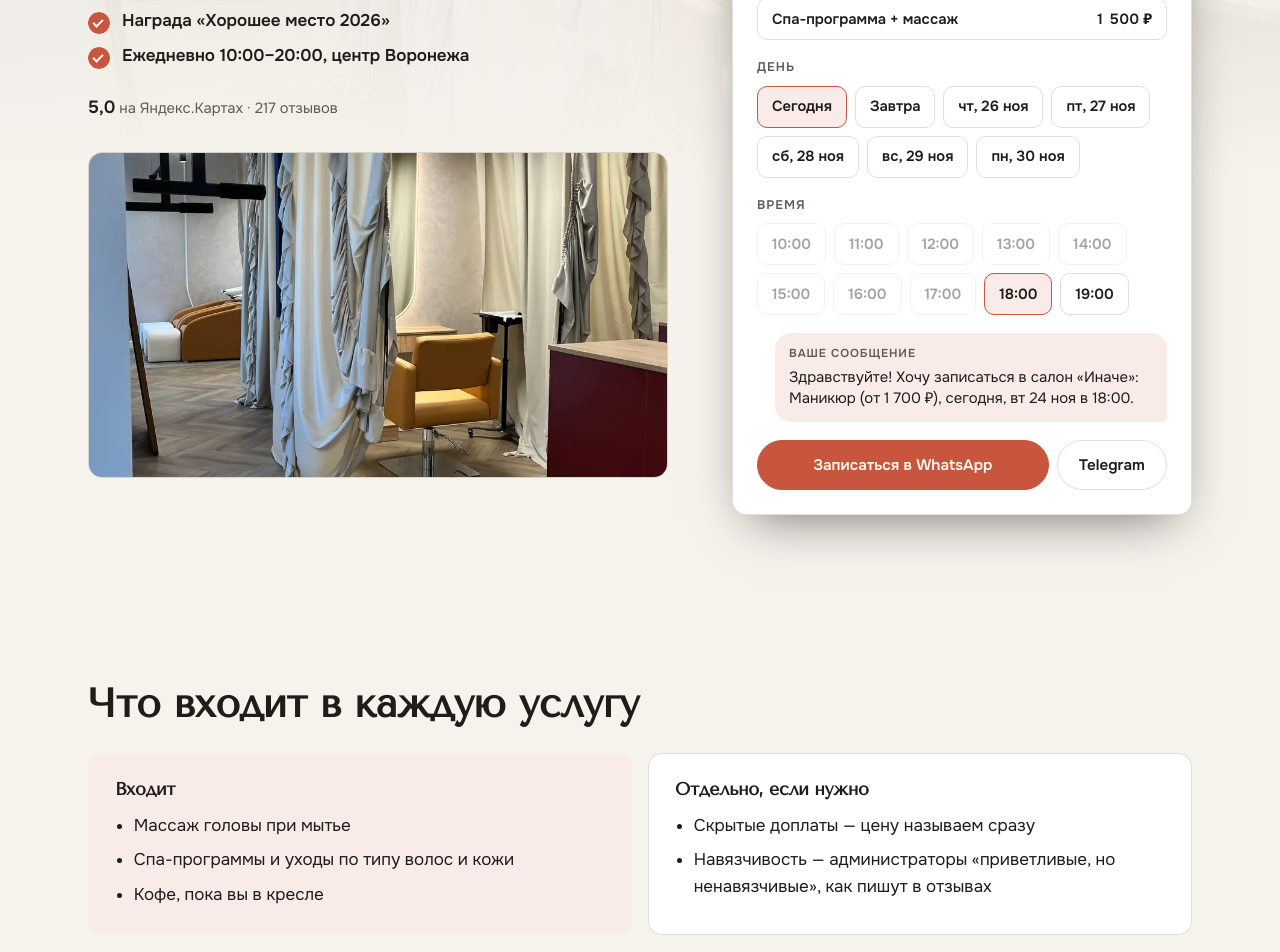
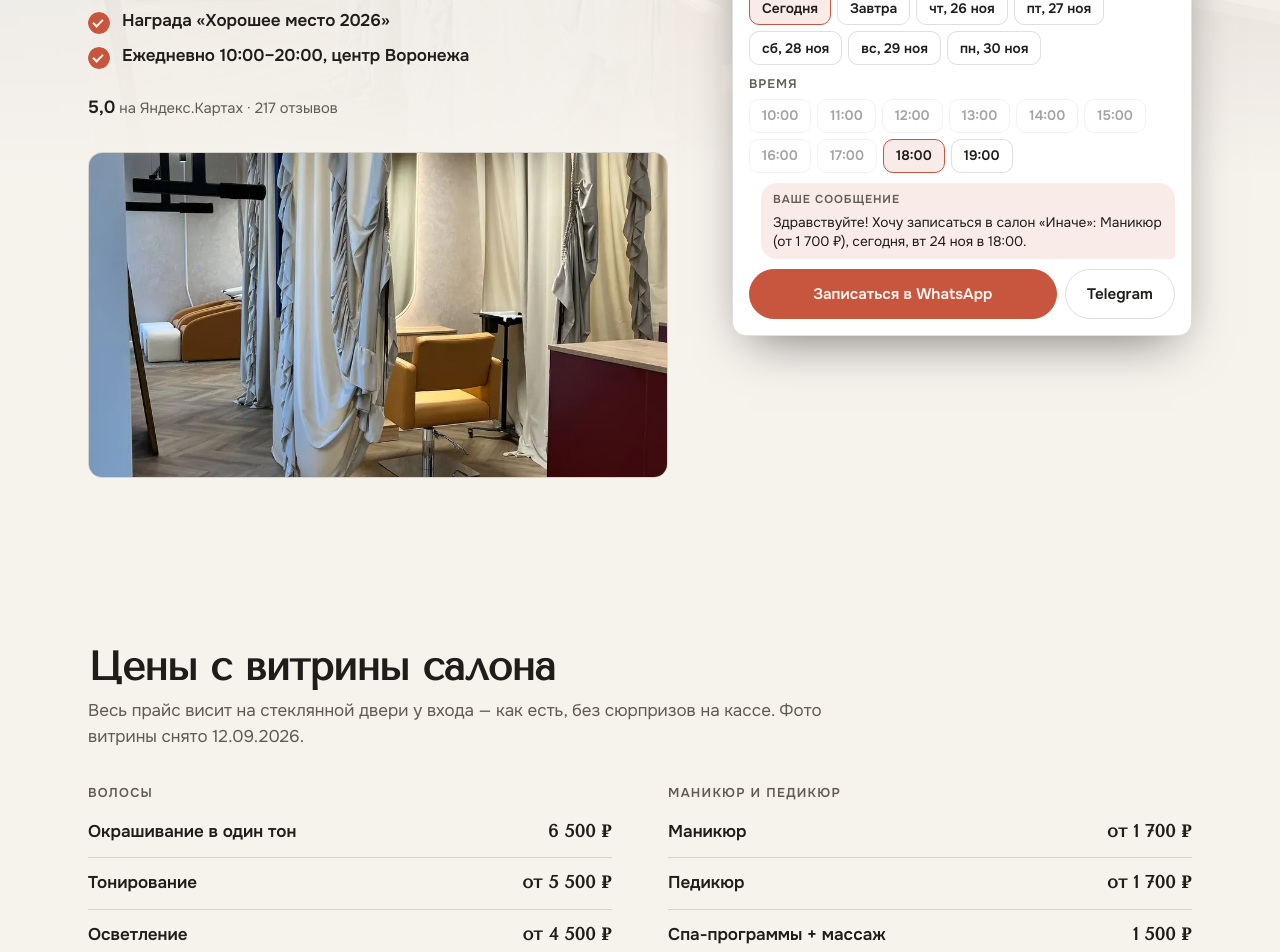
Before and after one commit to jeing1985-coder/inache, a plain HTML site: page index.html in a window 1280 px wide. Shown: the part 480-1432 px from the top of the page. Drawn offline with Linux system fonts and the light colour scheme.

Commit message:
Убран блок «Что входит»; виджет компактнее, первый экран влезает целиком

```diff
--- a/index.html
+++ b/index.html
@@ -62,13 +62,7 @@
     <figure class="s-hero__bg" aria-hidden="true"><img class="" src="assets/hero.webp" alt="Салон «Иначе» — рабочее место мастера" decoding="async" fetchpriority="high"></figure>
   </section>
 
-  <section class="s-section s-reveal">
-    <header class="s-section__head"><h2>Что входит в каждую услугу</h2></header>
-    <div class="s-incl">
-      <div><h3>Входит</h3><ul><li>Массаж головы при мытье</li><li>Спа-программы и уходы по типу волос и кожи</li><li>Кофе, пока вы в кресле</li></ul></div>
-      <div><h3>Отдельно, если нужно</h3><ul><li>Скрытые доплаты — цену называем сразу</li><li>Навязчивость — администраторы «приветливые, но ненавязчивые», как пишут в отзывах</li></ul></div>
-    </div>
-  </section>
+
 
   <section class="s-section s-reveal" id="prices">
     <header class="s-section__head"><h2>Цены с витрины салона</h2><p>Весь прайс висит на стеклянной двери у входа — как есть, без сюрпризов на кассе. Фото витрины снято 12.09.2026.</p></header>
--- a/style-prod.css
+++ b/style-prod.css
@@ -201,3 +201,14 @@ main { max-width: var(--wrap); margin: 0 auto; padding: 0 var(--gut); }
   .s-dock .s-btn { flex: 1; min-height: 48px; font-size: .88rem; padding: 0 .9em; white-space: nowrap; }
   .s-dock .s-btn:first-child { flex: 1.7; }
 }
+
+/* компактный виджет на десктопе – первый экран влезает без скролла */
+@media (min-width: 961px) {
+  .s-widget { padding: 16px; gap: 10px; }
+  .s-widget__title { font-size: 1.05rem; }
+  .s-widget legend { margin-bottom: 4px; }
+  .s-widget .s-chips { gap: 6px; }
+  .s-widget .s-chip { min-height: 34px; padding: 4px 12px; font-size: .86rem; }
+  .s-bubble { padding: 8px 12px; margin-left: 12px; }
+  .s-bubble p { font-size: .86rem; line-height: 1.4; }
+}
```
